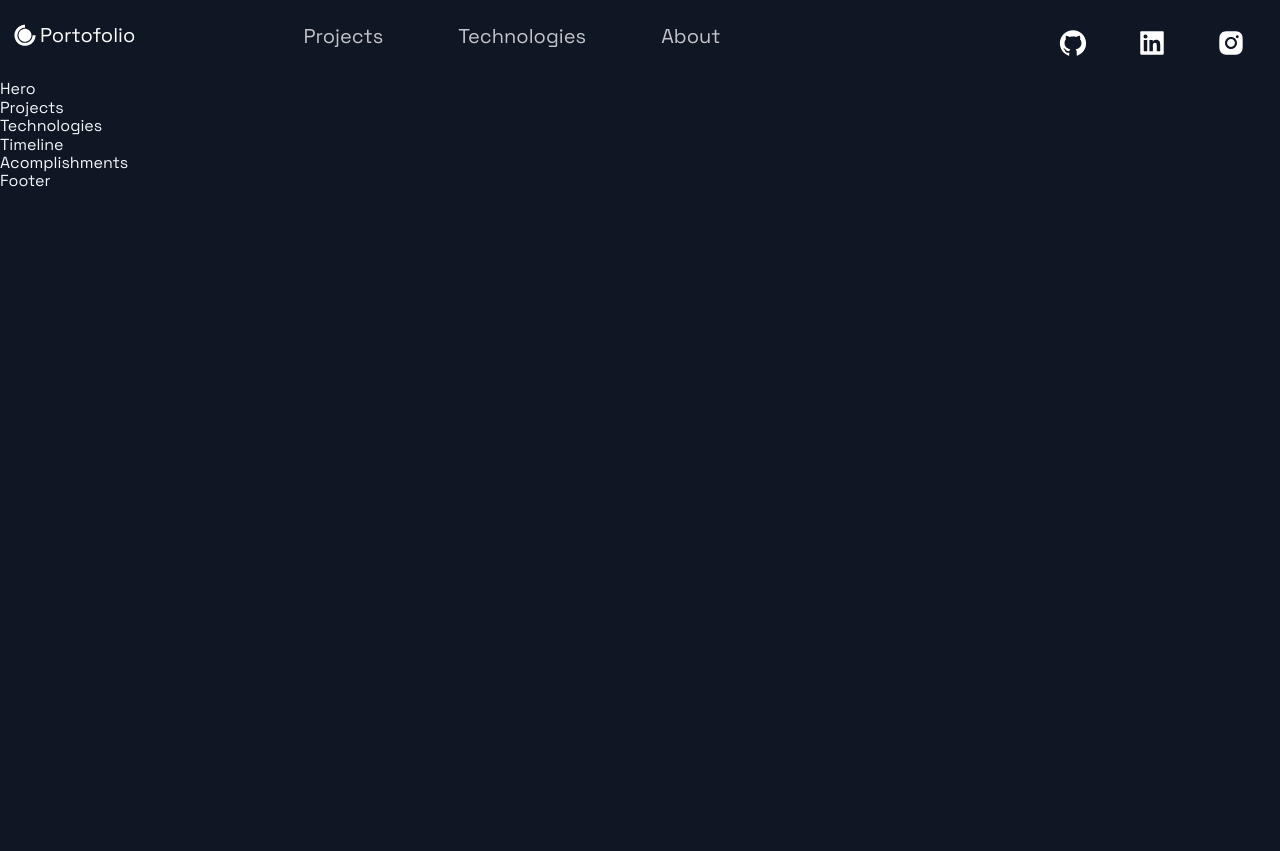
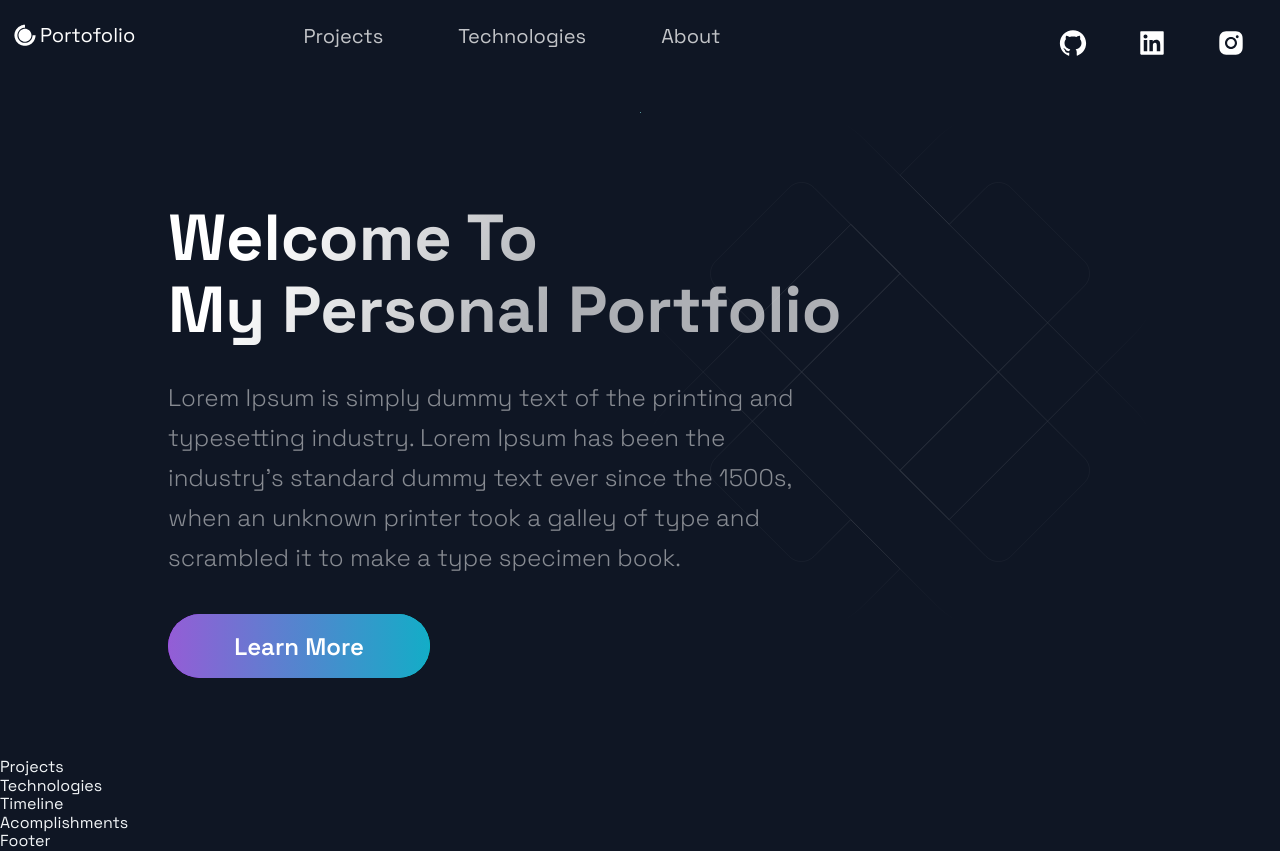
Before and after one commit to evribsap/portfolio-website-next, a Next.js app: page / in a window 1280 px wide. Before the commit the page ends 800 px from the top, so only its background shows below. Built offline with nearby package versions, Linux system fonts and the light colour scheme.

Commit message:
update hero

```diff
--- a/src/components/Hero/Hero.js
+++ b/src/components/Hero/Hero.js
@@ -5,9 +5,19 @@ import Button from '../../styles/GlobalComponents/Button';
 import { LeftSection } from './HeroStyles';
 
 const Hero = (props) => (
-  <div>
-    Hero
-  </div>
+  <Section>
+    <LeftSection>
+      <SectionTitle main center>
+        Welcome To
+        <br />
+        My Personal Portfolio
+      </SectionTitle>
+      <SectionText>
+        Lorem Ipsum is simply dummy text of the printing and typesetting industry. Lorem Ipsum has been the industry's standard dummy text ever since the 1500s, when an unknown printer took a galley of type and scrambled it to make a type specimen book.
+      </SectionText>
+      <Button onClick={() => window.location = 'https://google.com'}>Learn More</Button>
+    </LeftSection>
+  </Section>
 );
 
 export default Hero;
--- a/src/pages/index.js
+++ b/src/pages/index.js
@@ -10,10 +10,10 @@ import { Section } from '../styles/GlobalComponents';
 const Home = () => {
   return (
     <Layout>
-      {/* <Section grid> */}
+      <Section grid>
         <Hero />
-        {/* <BgAnimation /> */}
-      {/* </Section> */}
+        <BgAnimation />
+      </Section>
       <Projects />
       <Technologies />
       <Timeline />
```
